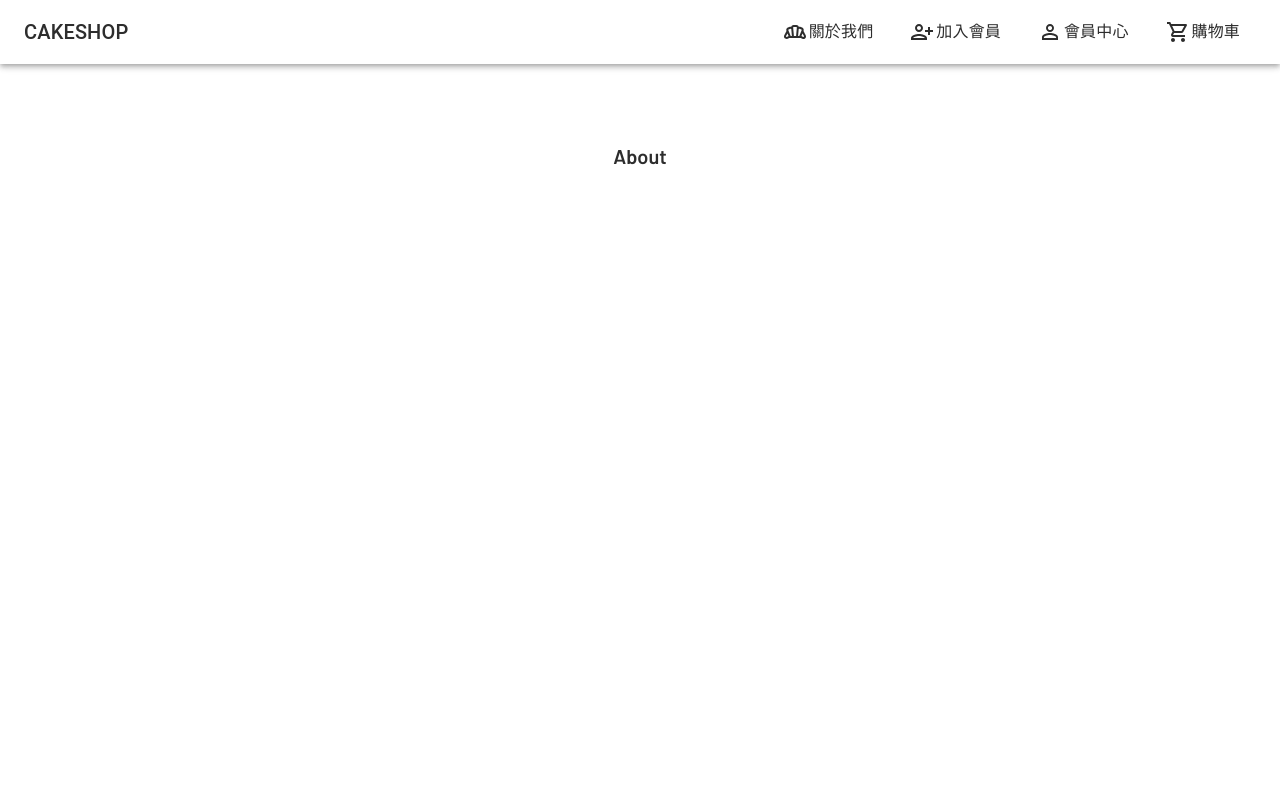
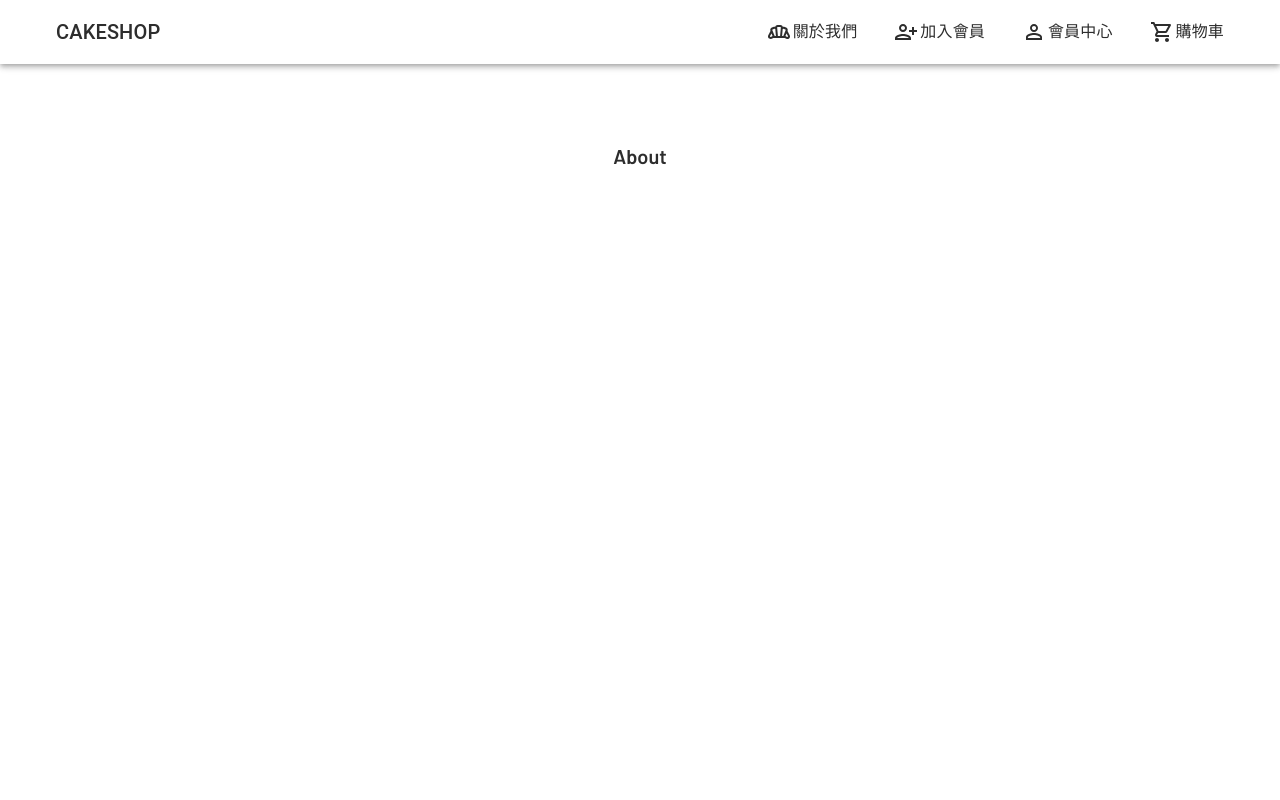
Before and after one commit to roroiii/cakeShoping, a Next.js app in the folder cakeshoping/: page /about in a window 1280 px wide. Shown: the top 800 px of the page. Built offline with nearby package versions, Linux system fonts and the light colour scheme.

Commit message:
修正Nav最大寬度

```diff
--- a/cakeshoping/components/Nav.js
+++ b/cakeshoping/components/Nav.js
@@ -9,9 +9,17 @@ import MenuItem from '@mui/material/MenuItem';
 import Menu from '@mui/material/Menu';
 import CartDrawer from './CartDrawer';
 import MenuIcon from '@mui/icons-material/Menu';
+import styled from 'styled-components';
 import PersonAddAlt1OutlinedIcon from '@mui/icons-material/PersonAddAlt1Outlined';
 import PersonOutlineOutlinedIcon from '@mui/icons-material/PersonOutlineOutlined';
 import BakeryDiningOutlinedIcon from '@mui/icons-material/BakeryDiningOutlined';
+
+const CakeToolbar = styled(Toolbar)`
+  max-width: 1200px;
+  width: 100%;
+  margin: 0 auto;
+  padding: 0;
+`;
 
 export default function Nav() {
   const [anchorEl, setAnchorEl] = useState(null);
@@ -171,13 +179,17 @@ export default function Nav() {
         position="static"
         sx={{ bgcolor: 'white.main', color: 'black.main' }}
       >
-        <Toolbar>
+        <CakeToolbar>
           <Link href={`/`}>
             <Typography
               variant="h6"
               noWrap
               component="div"
-              sx={{ display: { sm: 'block' }, cursor: 'pointer' }}
+              sx={{
+                display: { sm: 'block' },
+                cursor: 'pointer',
+                padding: '6px 16px',
+              }}
             >
               CAKESHOP
             </Typography>
@@ -208,7 +220,7 @@ export default function Nav() {
               <MenuIcon />
             </IconButton>
           </Box>
-        </Toolbar>
+        </CakeToolbar>
       </AppBar>
       {renderMobileMenu}
       {/* {renderMenu} */}
```
Also changed, not shown: cakeshoping/pages/index.js (+24 -0 lines).
